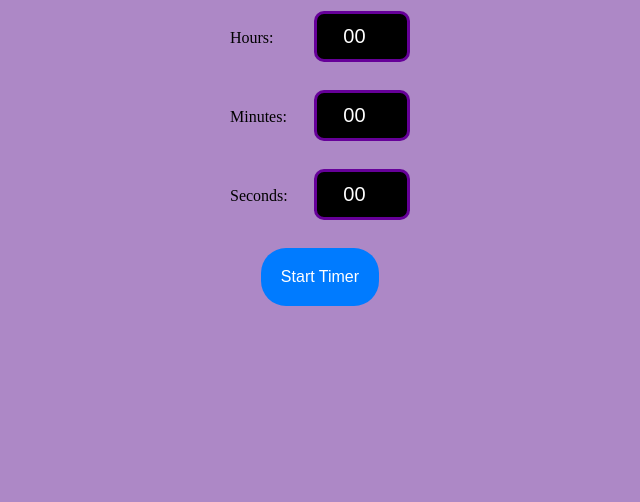
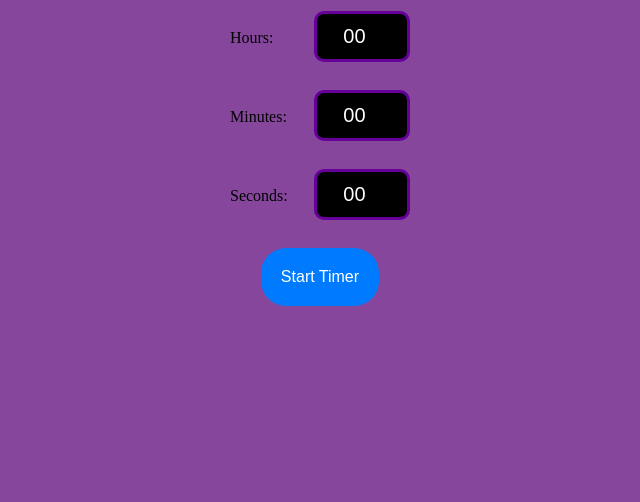
Before and after one commit to MunjetiSaiTeja/internCountdown, a plain HTML site: page index.html in a window 1280 px wide. Shown: the part 298-800 px from the top of the page, without its empty margins (320-960 px from the left). Drawn offline with Linux system fonts and the light colour scheme.

Commit message:
styles.css

```diff
--- a/styles.css
+++ b/styles.css
@@ -5,7 +5,7 @@ body {
     align-items: center;
     height: 100vh;
     margin: 0;
-    background-color: #AD88C6;
+    background-color: #86469C;
 }
 .container {
         text-align: center;
```
